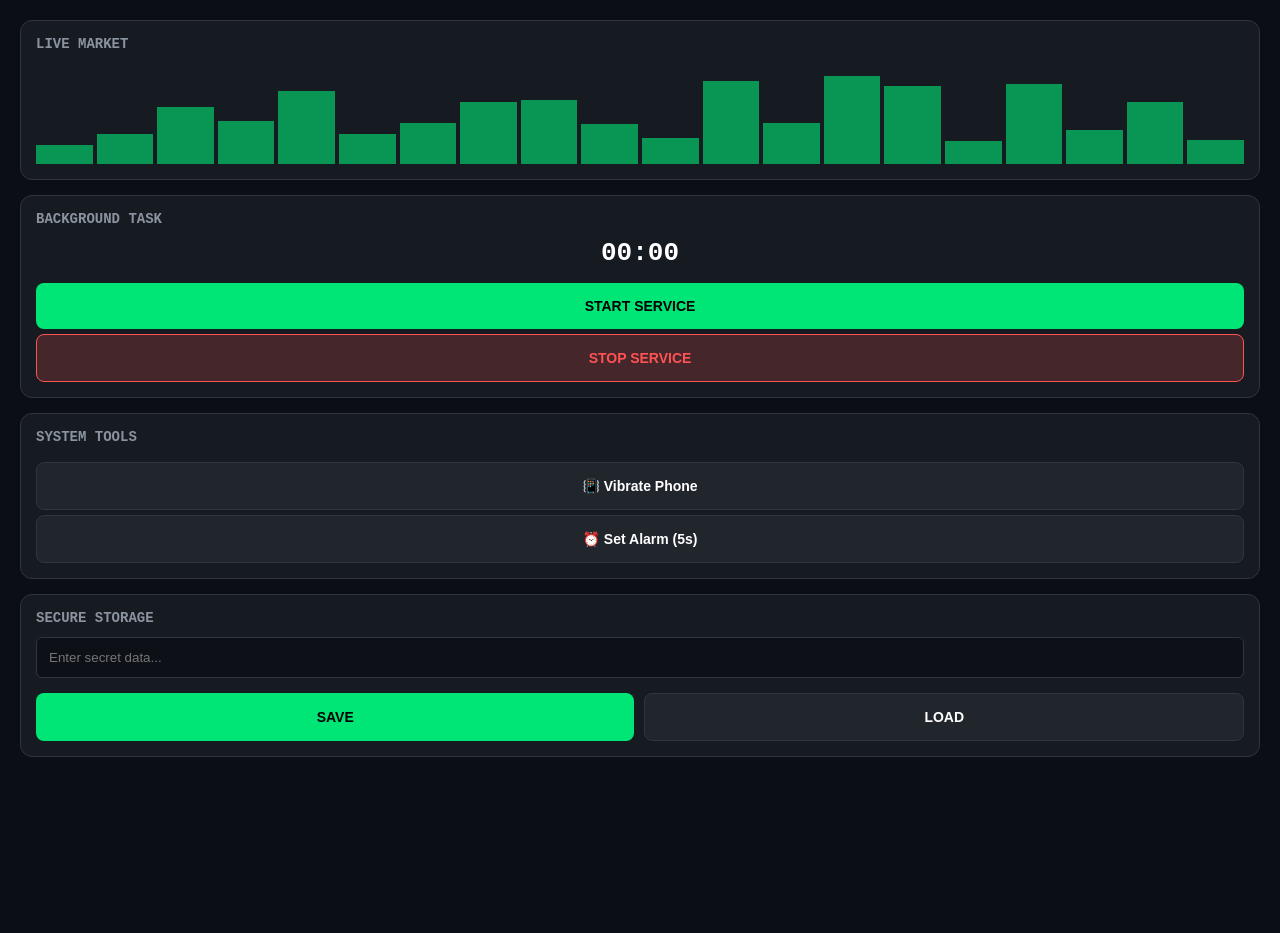
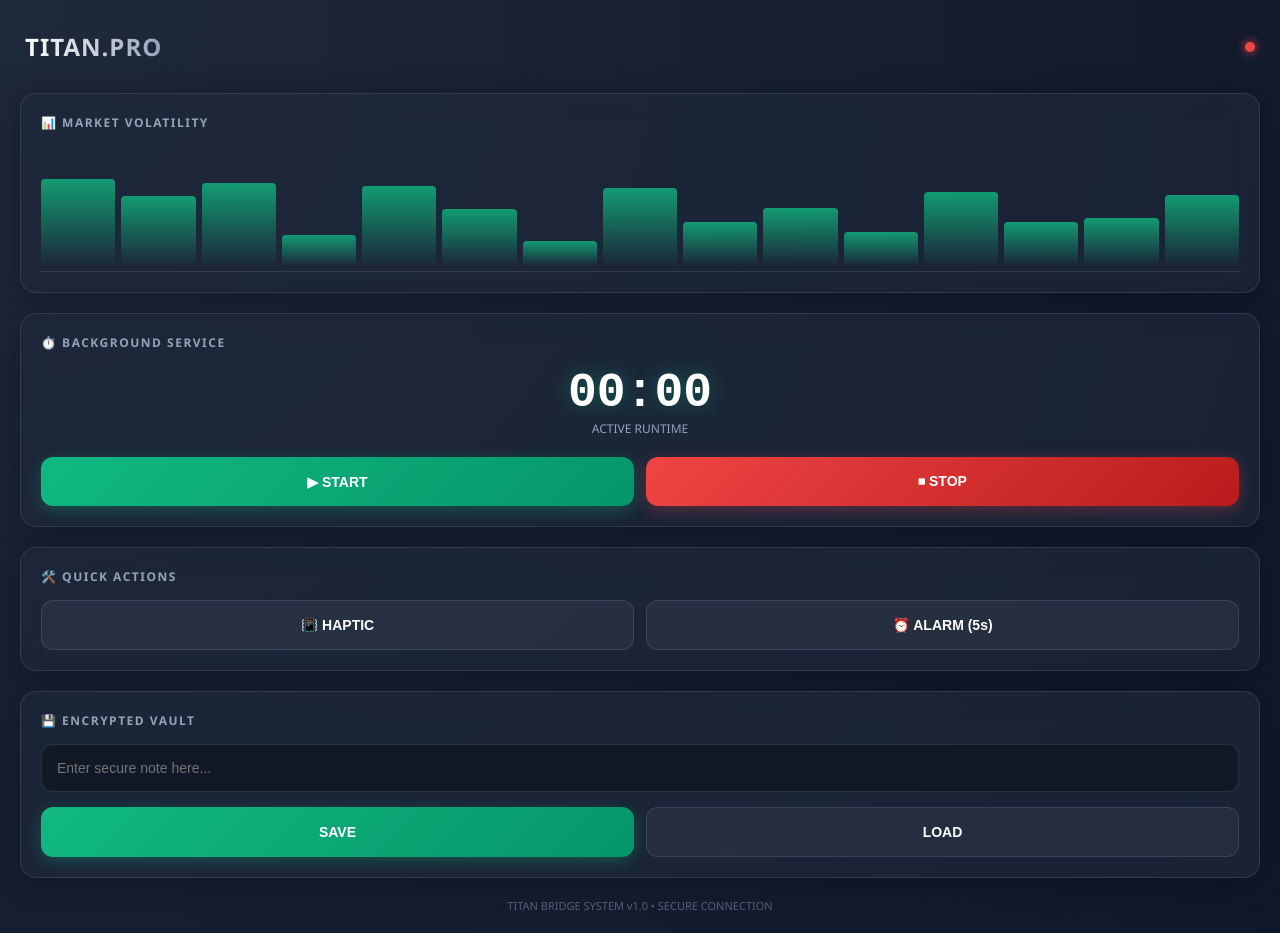
Before and after one commit to abcpersonal40/Flutter-, a plain HTML site: page www/index.html in a window 1280 px wide. Before the commit the page ends 800 px from the top, so only its background shows below. Drawn offline with Linux system fonts and the light colour scheme.

Commit message:
Refactor index.html for UI and service enhancements
Updated the title and modified styles for improved UI. Enhanced functionality for service logic and added new elements for better user interaction.

```diff
--- a/www/index.html
+++ b/www/index.html
@@ -3,138 +3,344 @@
 <head>
     <meta charset="UTF-8">
     <meta name="viewport" content="width=device-width, initial-scale=1.0, user-scalable=no">
-    <title>TitanChart Pro</title>
+    <title>Titan Pro</title>
     <style>
-        :root { --bg: #0B0E14; --card: #161B22; --accent: #00E676; --text: #ffffff; }
-        body {
-            background-color: var(--bg); color: var(--text);
-            font-family: monospace; margin: 0; padding: 20px;
-            display: flex; flex-direction: column; gap: 15px;
+        /* --- RESET & VARIABLES --- */
+        :root {
+            --bg-dark: #0f172a;
+            --glass: rgba(30, 41, 59, 0.7);
+            --glass-border: rgba(255, 255, 255, 0.1);
+            --primary: #10b981; /* Neon Green */
+            --danger: #ef4444;  /* Neon Red */
+            --text-main: #f8fafc;
+            --text-muted: #94a3b8;
         }
 
-        /* Card Style */
+        body {
+            background-color: var(--bg-dark);
+            background-image: radial-gradient(circle at 0% 0%, #1e293b 0%, #0f172a 100%);
+            color: var(--text-main);
+            font-family: 'Segoe UI', Roboto, Helvetica, Arial, sans-serif;
+            margin: 0;
+            padding: 20px;
+            min-height: 100vh;
+            display: flex;
+            flex-direction: column;
+            gap: 20px;
+            box-sizing: border-box;
+        }
+
+        /* --- HEADER --- */
+        header {
+            display: flex;
+            justify-content: space-between;
+            align-items: center;
+            padding: 10px 5px;
+        }
+
+        .brand {
+            font-size: 24px;
+            font-weight: 800;
+            letter-spacing: 1px;
+            background: linear-gradient(90deg, #fff, #94a3b8);
+            -webkit-background-clip: text;
+            -webkit-text-fill-color: transparent;
+        }
+
+        .status-dot {
+            width: 10px; height: 10px;
+            background: var(--danger);
+            border-radius: 50%;
+            box-shadow: 0 0 10px var(--danger);
+            transition: 0.3s;
+        }
+        .status-dot.active {
+            background: var(--primary);
+            box-shadow: 0 0 10px var(--primary);
+        }
+
+        /* --- CARDS (GLASSMORPHISM) --- */
         .card {
-            background: var(--card); border: 1px solid #30363d;
-            border-radius: 12px; padding: 15px;
+            background: var(--glass);
+            backdrop-filter: blur(12px);
+            -webkit-backdrop-filter: blur(12px);
+            border: 1px solid var(--glass-border);
+            border-radius: 16px;
+            padding: 20px;
+            box-shadow: 0 4px 30px rgba(0, 0, 0, 0.3);
+            transition: transform 0.2s;
         }
-        h2 { margin-top: 0; color: #8b949e; font-size: 14px; text-transform: uppercase; }
 
-        /* Chart Animation */
-        .chart { height: 100px; display: flex; align-items: flex-end; gap: 4px; }
-        .bar { flex: 1; background: var(--accent); opacity: 0.6; transition: height 0.3s; }
+        .card-header {
+            display: flex;
+            align-items: center;
+            gap: 10px;
+            margin-bottom: 15px;
+            color: var(--text-muted);
+            font-size: 12px;
+            text-transform: uppercase;
+            letter-spacing: 1.5px;
+            font-weight: bold;
+        }
 
-        /* Buttons */
+        /* --- CHART VISUALIZATION --- */
+        .chart-box {
+            height: 120px;
+            display: flex;
+            align-items: flex-end;
+            justify-content: space-between;
+            gap: 6px;
+            padding-bottom: 5px;
+            border-bottom: 1px solid var(--glass-border);
+        }
+        .bar {
+            flex: 1;
+            background: linear-gradient(180deg, var(--primary) 0%, rgba(16, 185, 129, 0) 100%);
+            border-radius: 4px 4px 0 0;
+            opacity: 0.8;
+            transition: height 0.5s ease-in-out;
+            min-height: 5%;
+        }
+
+        /* --- TIMER --- */
+        .timer-wrap {
+            text-align: center;
+            margin: 10px 0 20px 0;
+        }
+        .timer-text {
+            font-family: 'Courier New', monospace;
+            font-size: 48px;
+            font-weight: bold;
+            color: white;
+            text-shadow: 0 0 20px rgba(16, 185, 129, 0.4);
+        }
+        .timer-label {
+            font-size: 12px;
+            color: var(--text-muted);
+        }
+
+        /* --- BUTTONS --- */
+        .grid-2 {
+            display: grid;
+            grid-template-columns: 1fr 1fr;
+            gap: 12px;
+        }
+
         button {
-            width: 100%; padding: 15px; margin-top: 5px;
-            background: #21262d; border: 1px solid #30363d;
-            color: white; border-radius: 8px; font-weight: bold; font-size: 14px;
+            border: none;
+            padding: 16px;
+            border-radius: 12px;
+            font-weight: 600;
+            font-size: 14px;
+            cursor: pointer;
+            transition: all 0.2s;
+            display: flex;
+            align-items: center;
+            justify-content: center;
+            gap: 8px;
+            color: white;
         }
-        button:active { background: #30363d; transform: scale(0.98); }
-        .btn-green { background: var(--accent); color: black; border: none; }
-        .btn-red { background: rgba(255, 82, 82, 0.2); color: #FF5252; border: 1px solid #FF5252; }
 
-        /* Inputs */
+        button:active { transform: scale(0.96); }
+
+        .btn-primary {
+            background: linear-gradient(135deg, #10b981 0%, #059669 100%);
+            box-shadow: 0 4px 15px rgba(16, 185, 129, 0.3);
+        }
+        .btn-danger {
+            background: linear-gradient(135deg, #ef4444 0%, #b91c1c 100%);
+            box-shadow: 0 4px 15px rgba(239, 68, 68, 0.3);
+        }
+        .btn-dark {
+            background: rgba(255, 255, 255, 0.05);
+            border: 1px solid var(--glass-border);
+        }
+        .btn-dark:hover { background: rgba(255, 255, 255, 0.1); }
+
+        /* --- INPUTS --- */
+        .input-group {
+            position: relative;
+            margin-bottom: 15px;
+        }
         input {
-            width: 100%; background: #0d1117; border: 1px solid #30363d;
-            color: white; padding: 12px; box-sizing: border-box; border-radius: 6px;
-            margin-bottom: 10px;
+            width: 100%;
+            background: rgba(0, 0, 0, 0.3);
+            border: 1px solid var(--glass-border);
+            padding: 15px;
+            border-radius: 12px;
+            color: white;
+            font-size: 14px;
+            outline: none;
+            box-sizing: border-box;
+            transition: border-color 0.3s;
+        }
+        input:focus { border-color: var(--primary); }
+
+        /* --- FOOTER --- */
+        .footer-note {
+            text-align: center;
+            color: var(--text-muted);
+            font-size: 11px;
+            margin-top: auto;
+            opacity: 0.5;
         }
     </style>
 </head>
 <body>
 
-    <!-- Chart Section -->
+    <header>
+        <div class="brand">TITAN<span style="color:var(--primary)">.PRO</span></div>
+        <div id="bridgeStatus" class="status-dot"></div>
+    </header>
+
+    <!-- 1. LIVE MARKET CHART -->
     <div class="card">
-        <h2>Live Market</h2>
-        <div class="chart" id="chartBox"></div>
+        <div class="card-header">
+            <span>📊 Market Volatility</span>
         </div>
-
-    <!-- Foreground Service -->
-    <div class="card">
-        <h2>Background Task</h2>
-        <h1 style="text-align: center; margin: 10px 0;" id="timerDisplay">00:00</h1>
-        <button class="btn-green" onclick="startSvc()">START SERVICE</button>
-        <button class="btn-red" onclick="stopSvc()">STOP SERVICE</button>
-    </div>
-
-    <!-- Features -->
-    <div class="card">
-        <h2>System Tools</h2>
-        <button onclick="native('vibrate')">📳 Vibrate Phone</button>
-        <button onclick="native('alarm', {sec: 5, msg: 'Check Market!'})">⏰ Set Alarm (5s)</button>
-    </div>
-
-    <!-- Storage -->
-    <div class="card">
-        <h2>Secure Storage</h2>
-        <input type="text" id="note" placeholder="Enter secret data...">
-        <div style="display: flex; gap: 10px;">
-            <button class="btn-green" onclick="saveData()">SAVE</button>
-            <button onclick="loadData()">LOAD</button>
+        <div class="chart-box" id="chartContainer">
+            <!-- Bars injected by JS -->
         </div>
     </div>
 
+    <!-- 2. FOREGROUND TIMER -->
+    <div class="card">
+        <div class="card-header">
+            <span>⏱️ Background Service</span>
+        </div>
+        <div class="timer-wrap">
+            <div class="timer-text" id="timer">00:00</div>
+            <div class="timer-label">ACTIVE RUNTIME</div>
+        </div>
+        <div class="grid-2">
+            <button class="btn-primary" onclick="app.startService()">
+                <span>▶ START</span>
+            </button>
+            <button class="btn-danger" onclick="app.stopService()">
+                <span>⏹ STOP</span>
+            </button>
+        </div>
+    </div>
+
+    <!-- 3. TOOLS & ACTIONS -->
+    <div class="card">
+        <div class="card-header">
+            <span>🛠️ Quick Actions</span>
+        </div>
+        <div class="grid-2">
+            <button class="btn-dark" onclick="app.vibrate()">
+                <span>📳 HAPTIC</span>
+            </button>
+            <button class="btn-dark" onclick="app.alarm()">
+                <span>⏰ ALARM (5s)</span>
+            </button>
+        </div>
+    </div>
+
+    <!-- 4. SECURE STORAGE -->
+    <div class="card">
+        <div class="card-header">
+            <span>💾 Encrypted Vault</span>
+        </div>
+        <div class="input-group">
+            <input type="text" id="storageInput" placeholder="Enter secure note here...">
+        </div>
+        <div class="grid-2">
+            <button class="btn-primary" onclick="app.save()">SAVE</button>
+            <button class="btn-dark" onclick="app.load()">LOAD</button>
+        </div>
+    </div>
+
+    <div class="footer-note">TITAN BRIDGE SYSTEM v1.0 • SECURE CONNECTION</div>
+
     <script>
-        // --- BRIDGE TO FLUTTER ---
-        function native(type, data = {}) {
+        // --- LOGIC CLASS ---
+        const app = {
+            timerInterval: null,
+            seconds: 0,
+
+            // Send to Flutter
+            send: (type, data = {}) => {
                 if (window.TitanBridge) {
-                window.TitanBridge.postMessage(JSON.stringify({ type: type, ...data }));
+                    window.TitanBridge.postMessage(JSON.stringify({ type, ...data }));
+                    document.getElementById('bridgeStatus').classList.add('active');
+                } else {
+                    console.warn("Flutter Bridge not detected");
                 }
+            },
+
+            // 1. Service Logic
+            startService: () => {
+                if (app.timerInterval) return;
+                app.vibrate();
+                app.send('service_start', { title: 'Titan Pro', body: 'Market Monitor Active' });
+
+                app.timerInterval = setInterval(() => {
+                    app.seconds++;
+                    const fmt = new Date(app.seconds * 1000).toISOString().substr(14, 5);
+                    document.getElementById('timer').innerText = fmt;
+                    app.send('service_update', { body: 'Running: ' + fmt });
+                }, 1000);
+            },
+
+            stopService: () => {
+                clearInterval(app.timerInterval);
+                app.timerInterval = null;
+                app.seconds = 0;
+                document.getElementById('timer').innerText = "00:00";
+                app.send('service_stop');
+                app.vibrate();
+            },
+
+            // 2. Tools
+            vibrate: () => app.send('vibrate'),
+
+            alarm: () => {
+                app.send('alarm', { sec: 5, msg: '⚠️ Market Alert Triggered!' });
+                alert("Alarm set for 5 seconds!");
+            },
+
+            // 3. Storage
+            save: () => {
+                const val = document.getElementById('storageInput').value;
+                app.send('storage_save', { key: 'user_note', val: val });
+                app.vibrate();
+            },
+
+            load: () => app.send('storage_load', { key: 'user_note' }),
+
+            // 4. UI Effects
+            initChart: () => {
+                const container = document.getElementById('chartContainer');
+                // Create 15 bars
+                for(let i=0; i<15; i++) {
+                    let bar = document.createElement('div');
+                    bar.className = 'bar';
+                    bar.style.height = Math.floor(Math.random() * 80 + 10) + '%';
+                    container.appendChild(bar);
                 }
-
-        // --- LOGIC ---
-        // 1. Chart Animation
-        const chart = document.getElementById('chartBox');
-        for(let i=0; i<20; i++) {
-            let d = document.createElement('div');
-            d.className = 'bar'; d.style.height = '50%';
-            chart.appendChild(d);
-        }
+                // Animate bars loop
                 setInterval(() => {
-            document.querySelectorAll('.bar').forEach(b =>
-                b.style.height = Math.random() * 80 + 10 + '%');
-        }, 800);
-
-        // 2. Timer Service
-        let sec = 0; let interval = null;
-        function startSvc() {
-            if(interval) return;
-            native('vibrate');
-            native('service_start', { title: 'Titan Active', body: 'Monitoring...' });
-            interval = setInterval(() => {
-                sec++;
-                let t = new Date(sec * 1000).toISOString().substr(14, 5);
-                document.getElementById('timerDisplay').innerText = t;
-                native('service_update', { body: 'Timer: ' + t });
+                    document.querySelectorAll('.bar').forEach(b => {
+                        b.style.height = Math.floor(Math.random() * 90 + 5) + '%';
+                    });
                 }, 1000);
             }
+        };
 
-        function stopSvc() {
-            clearInterval(interval); interval = null; sec = 0;
-            document.getElementById('timerDisplay').innerText = "00:00";
-            native('service_stop');
-            native('vibrate');
+        // --- RECEIVE FROM FLUTTER ---
+        window.fromNative = (type, data) => {
+            if (type === 'storage_result') {
+                document.getElementById('storageInput').value = data.val || "";
+                app.vibrate();
             }
+        };
 
-        // 3. Storage
-        function saveData() {
-            native('storage_save', { key: 'user_note', val: document.getElementById('note').value });
-            native('vibrate');
-        }
-        function loadData() {
-            native('storage_load', { key: 'user_note' });
-        }
+        // Initialize
+        app.initChart();
+        // Check connection
+        setTimeout(() => app.send('check'), 500);
 
-        // 4. Receive Data from Flutter
-        window.fromNative = function(type, data) {
-            if(type === 'storage_result') {
-                document.getElementById('note').value = data.val;
-                alert('Data Loaded!');
-            }
-        }
-
-        // Auto Load
-        setTimeout(loadData, 500);
     </script>
 </body>
 </html>
```
Lines whose indentation alone changed are shown as unchanged.
